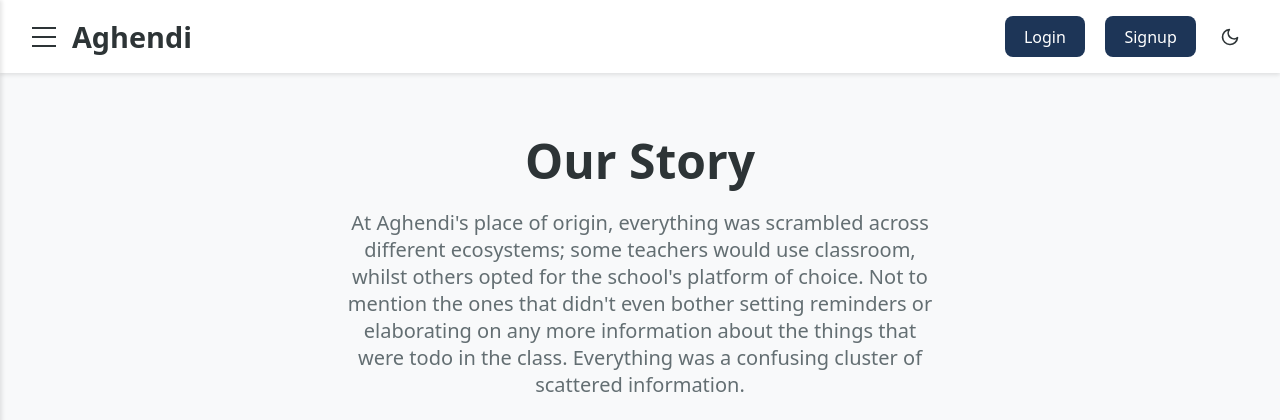
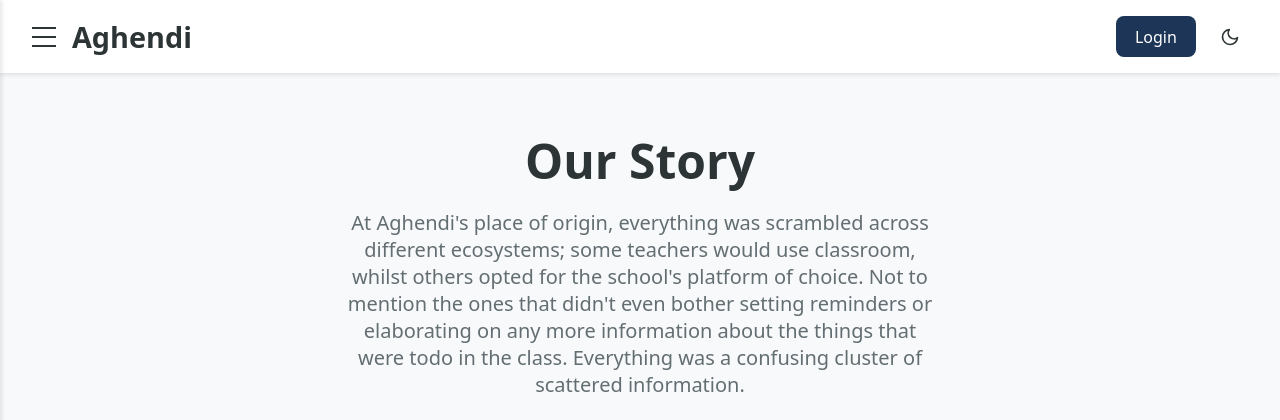
Before and after one commit to RRMforLLM/aghendi_django, a Django app: page /about/ in a window 1280 px wide. Shown: the top 420 px of the page. Run offline with Django 5.2, Linux system fonts and the light colour scheme; parts of the project's set-up code (start-up, migrations or seed data) failed here and were passed over.

Commit message:
Remove signup button from topbar

```diff
--- a/aghendi/templates/base.html
+++ b/aghendi/templates/base.html
@@ -113,9 +113,6 @@
                             <a href="{% url 'login' %}">
                                 <button class="btn">Login</button>
                             </a>
-                            <a href="{% url 'signup' %}">
-                                <button class="btn">Signup</button>
-                            </a>
                         </div>
                     {% endblock %}
                 {% else %}
```
